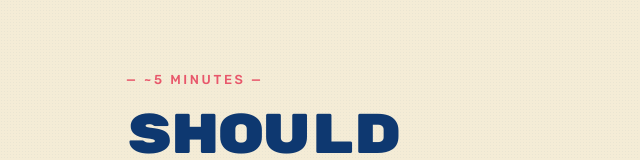
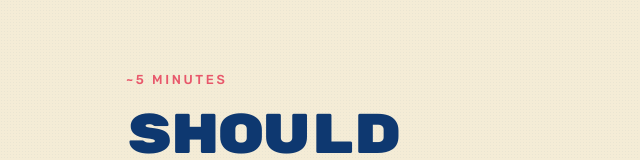
Before and after one commit to rathina-prabu/shouldiquit, a Next.js app: page / in a window 1280 px wide. Shown: the part 159-319 px from the top of the page, without its empty margins (318-958 px from the left). Built offline with nearby package versions, Linux system fonts and the light colour scheme.

Commit message:
ui: drop em-dashes around landing '~5 minutes' kicker

```diff
--- a/app/page.tsx
+++ b/app/page.tsx
@@ -6,7 +6,7 @@ export default function LandingPage() {
     <RisoLayout topBarLeft="shouldiquit.app" topBarRight="Anonymous">
       <div className="flex flex-col flex-1 justify-center">
         <div className="text-[13px] tracking-[0.2em] uppercase text-accent mb-5 font-medium">
-          — ~5 minutes —
+          ~5 minutes
         </div>
         <h1 className="font-display text-[56px] leading-[0.95] tracking-[-2px] mb-6">
           Should<br />I Quit?
```
